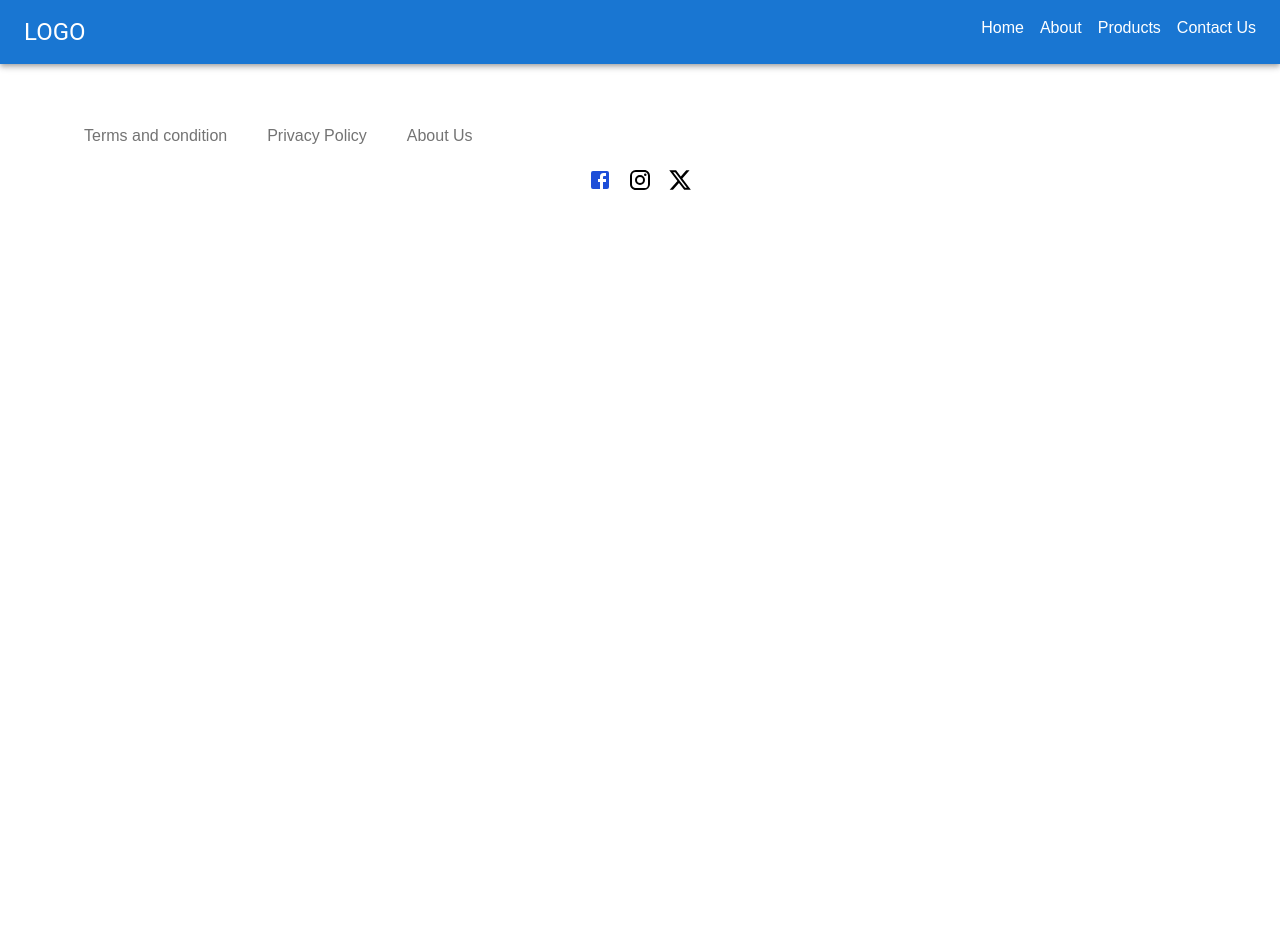
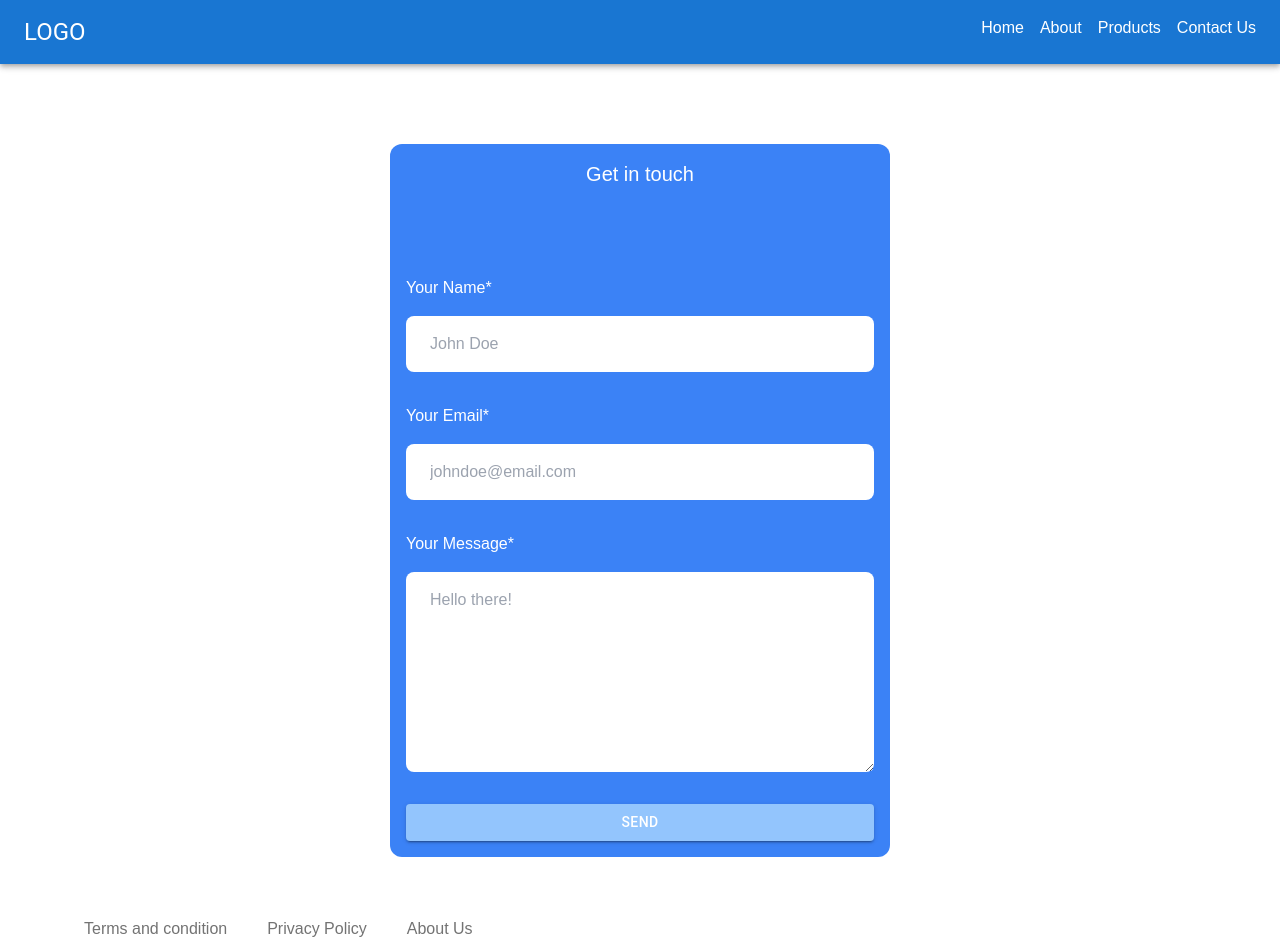
Before and after one commit to Kkknight-12/cleaning_website, a React (Vite) app: page /contact in a window 1280 px wide. Shown: the top 952 px of the page. Before the commit the page ends 800 px from the top, so only its background shows below. Built offline with nearby package versions, Linux system fonts and the light colour scheme.

Commit message:
Add contact page

```diff
--- a/package.json
+++ b/package.json
@@ -10,11 +10,13 @@
     "preview": "vite preview"
   },
   "dependencies": {
+    "@emailjs/browser": "^3.12.1",
     "@emotion/react": "^11.11.1",
     "@emotion/styled": "^11.11.0",
     "@mui/icons-material": "^5.15.4",
     "@mui/material": "^5.14.18",
     "classnames": "^2.5.1",
+    "dotenv": "^16.3.1",
     "react": "^18.2.0",
     "react-dom": "^18.2.0",
     "react-router-dom": "^6.21.2"
--- a/src/components/Button.jsx
+++ b/src/components/Button.jsx
@@ -2,15 +2,27 @@ import { Button } from '@mui/material'
 import cx from 'classnames'
 import PropTypes from 'prop-types'
 
-export const ButtonComponent = ({ button_text, variant, styles, onClick }) => {
+export const ButtonComponent = ({
+  type,
+  button_text,
+  variant,
+  styles,
+  onClick,
+}) => {
   return (
-    <Button variant={variant} className={cx(styles)} onClick={onClick}>
+    <Button
+      type={type}
+      variant={variant}
+      className={cx(styles)}
+      onClick={onClick}
+    >
       {button_text}
     </Button>
   )
 }
 
 ButtonComponent.propTypes = {
+  type: PropTypes.string,
   button_text: PropTypes.string,
   variant: PropTypes.string,
   styles: PropTypes.string,
--- a/src/main.jsx
+++ b/src/main.jsx
@@ -9,6 +9,7 @@ import { Clean } from './pages/about/Clean.jsx'
 import { Wash } from './pages/about/Wash.jsx'
 import { Hygienic } from './pages/about/Hygienic.jsx'
 import { ProductsPage } from './pages/products/index.jsx'
+import ContactForm from './pages/contact/index.jsx'
 
 ReactDOM.createRoot(document.getElementById('root')).render(
   <React.StrictMode>
@@ -21,6 +22,7 @@ ReactDOM.createRoot(document.getElementById('root')).render(
           <Route path="/about/wash" element={<Wash />} />
           <Route path="/about/hygienic" element={<Hygienic />} />
           <Route path="/products" element={<ProductsPage />} />
+          <Route path="/contact" element={<ContactForm />} />
         </Routes>
       </Layout>
     </Router>
--- /dev/null
+++ b/src/pages/contact/index.jsx
@@ -0,0 +1,181 @@
+import { useRef, useState } from 'react'
+import emailjs from '@emailjs/browser'
+import { ButtonComponent } from '../../components/Button.jsx'
+
+const ContactForm = () => {
+  const formRef = useRef()
+  const [form, setForm] = useState({
+    name: '',
+    email: '',
+    message: '',
+  })
+  const [loading, setLoading] = useState(false)
+
+  const handleChange = (e) => {
+    const { name, value } = e.target
+
+    setForm({ ...form, [name]: value })
+  }
+
+  const validateForm = () => {
+    const { name, email, message } = form
+
+    const nameError = document.querySelector('#name-error')
+    const emailError = document.querySelector('#email-error')
+    const messageError = document.querySelector('#message-error')
+    let current = { name: false, email: false, message: false }
+
+    if (name.trim().length < 3) {
+      nameError.classList.remove('hidden')
+      current['name'] = false
+    } else {
+      nameError.classList.add('hidden')
+      current['name'] = true
+    }
+
+    const email_regex =
+      /^(([^<>()[\]\\.,;:\s@\"]+(\.[^<>()[\]\\.,;:\s@\"]+)*)|(\".+\"))@((\[[0-9]{1,3}\.[0-9]{1,3}\.[0-9]{1,3}\.[0-9]{1,3}\])|(([a-zA-Z\-0-9]+\.)+[a-zA-Z]{2,}))$/
+
+    if (!email.trim().toLowerCase().match(email_regex)) {
+      emailError.classList.remove('hidden')
+      current['email'] = false
+    } else {
+      emailError.classList.add('hidden')
+      current['email'] = true
+    }
+
+    if (message.trim().length < 5) {
+      messageError.classList.remove('hidden')
+      current['message'] = false
+    } else {
+      messageError.classList.add('hidden')
+      current['message'] = true
+    }
+
+    return Object.keys(current).every((k) => current[k])
+  }
+
+  const handleSubmit = (e) => {
+    e.preventDefault()
+
+    if (!validateForm()) return false
+
+    setLoading(true)
+
+    emailjs
+      .send(
+        import.meta.env.VITE_SERVICE_ID,
+        import.meta.env.VITE_TEMPLATE_ID,
+        {
+          from_name: form.name,
+          to_name: 'honey',
+          from_email: form.email.trim().toLowerCase(),
+          to_email: import.meta.env.VITE_EMAILJS_RECIEVER,
+          message: form.message,
+        },
+        import.meta.env.VITE_EMAILJS_KEY,
+      )
+      .then(
+        () => {
+          // Success
+          setLoading(false)
+          alert('Thank You. I will get back to you as soon as possible.')
+
+          setForm({
+            name: '',
+            email: '',
+            message: '',
+          })
+        },
+        (error) => {
+          setLoading(false)
+          console.log(error)
+          alert('Sorry. Something went wrong.')
+
+          setForm({
+            name: '',
+            email: '',
+            message: '',
+          })
+        },
+      )
+  }
+
+  return (
+    <div className="mt-20 flex justify-center">
+      <div className="flex-col flex gap-10 overflow-hidden bg-blue-500 p-4 w-[500px] rounded-xl">
+        <p className="text-xl text-center text-white">Get in touch</p>
+
+        <form
+          ref={formRef}
+          onSubmit={handleSubmit}
+          className="mt-12 flex flex-col gap-8 bg-blue-500"
+        >
+          <label htmlFor="name" className="flex flex-col">
+            <span className="text-white font-medium mb-4">Your Name*</span>
+            <input
+              type="text"
+              name="name"
+              id="name"
+              value={form.name}
+              onChange={handleChange}
+              placeholder="John Doe"
+              title="What's your name?"
+              className="bg-tertiary py-4 px-6 placeholder:text-secondary rounded-lg outline-none border-none font-medium "
+            />
+
+            <span className="text-red-900 mt-2 hidden" id="name-error">
+              Invalid Name!
+            </span>
+          </label>
+
+          <label htmlFor="email" className="flex flex-col">
+            <span className="text-white font-medium mb-4">Your Email*</span>
+            <input
+              type="email"
+              name="email"
+              id="email"
+              value={form.email}
+              onChange={handleChange}
+              placeholder="johndoe@email.com"
+              title="What's your email?"
+              className="bg-tertiary py-4 px-6 placeholder:text-secondary rounded-lg outline-none border-none font-medium"
+            />
+
+            <span className="text-red-900 mt-2 hidden" id="email-error">
+              Invalid E-mail!
+            </span>
+          </label>
+
+          <label htmlFor="message" className="flex flex-col">
+            <span className="text-white font-medium mb-4">Your Message*</span>
+            <textarea
+              rows={7}
+              type="text"
+              name="message"
+              id="message"
+              value={form.message}
+              onChange={handleChange}
+              placeholder="Hello there!"
+              title="What do you want to say?"
+              className="bg-tertiary py-4 px-6 placeholder:text-secondary rounded-lg outline-none border-none font-medium"
+            />
+
+            <span className="text-red-900 mt-2 hidden" id="message-error">
+              Invalid Message!
+            </span>
+          </label>
+
+          <ButtonComponent
+            type="submit"
+            button_text={loading ? 'Sending...' : 'Send'}
+            variant="contained"
+            styles="!bg-blue-300 hover:!bg-blue-400 !text-white font-bold rounded-xl text-base"
+            disabled={loading}
+          />
+        </form>
+      </div>
+    </div>
+  )
+}
+export default ContactForm
```
